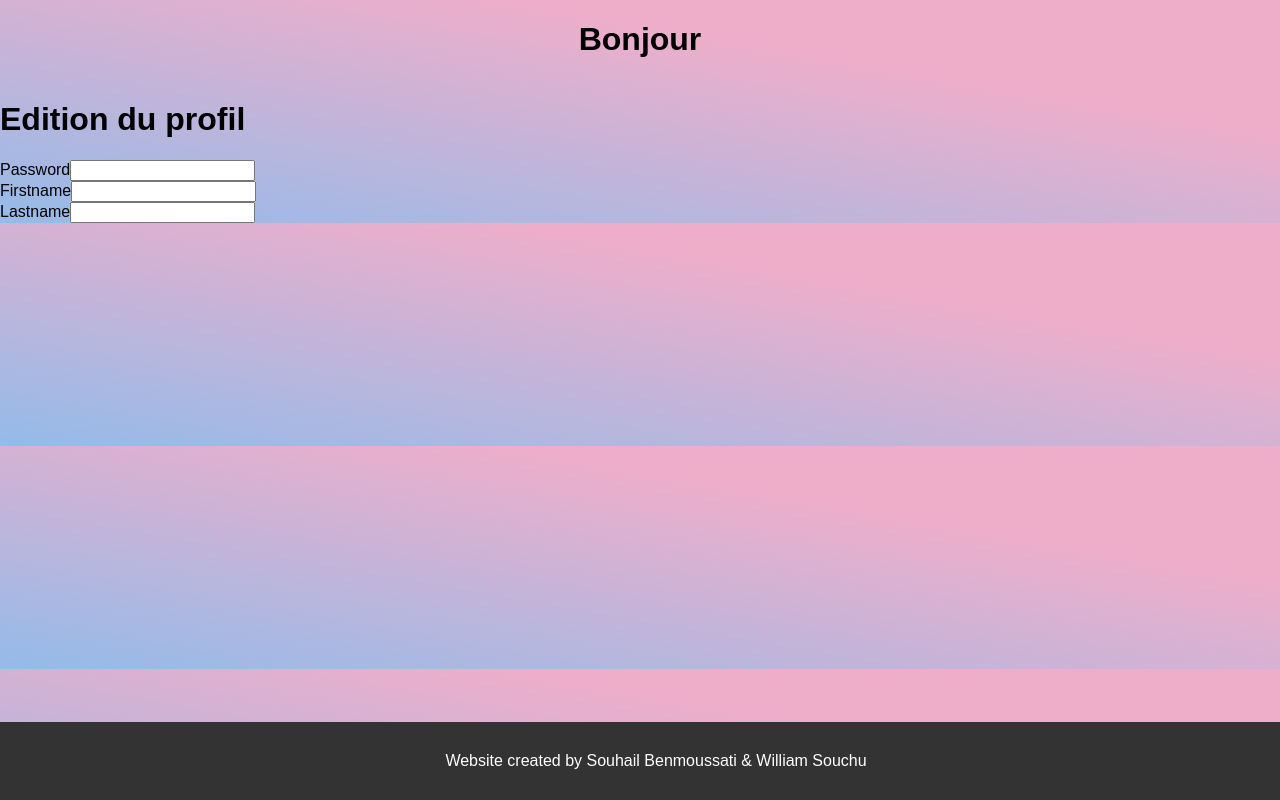
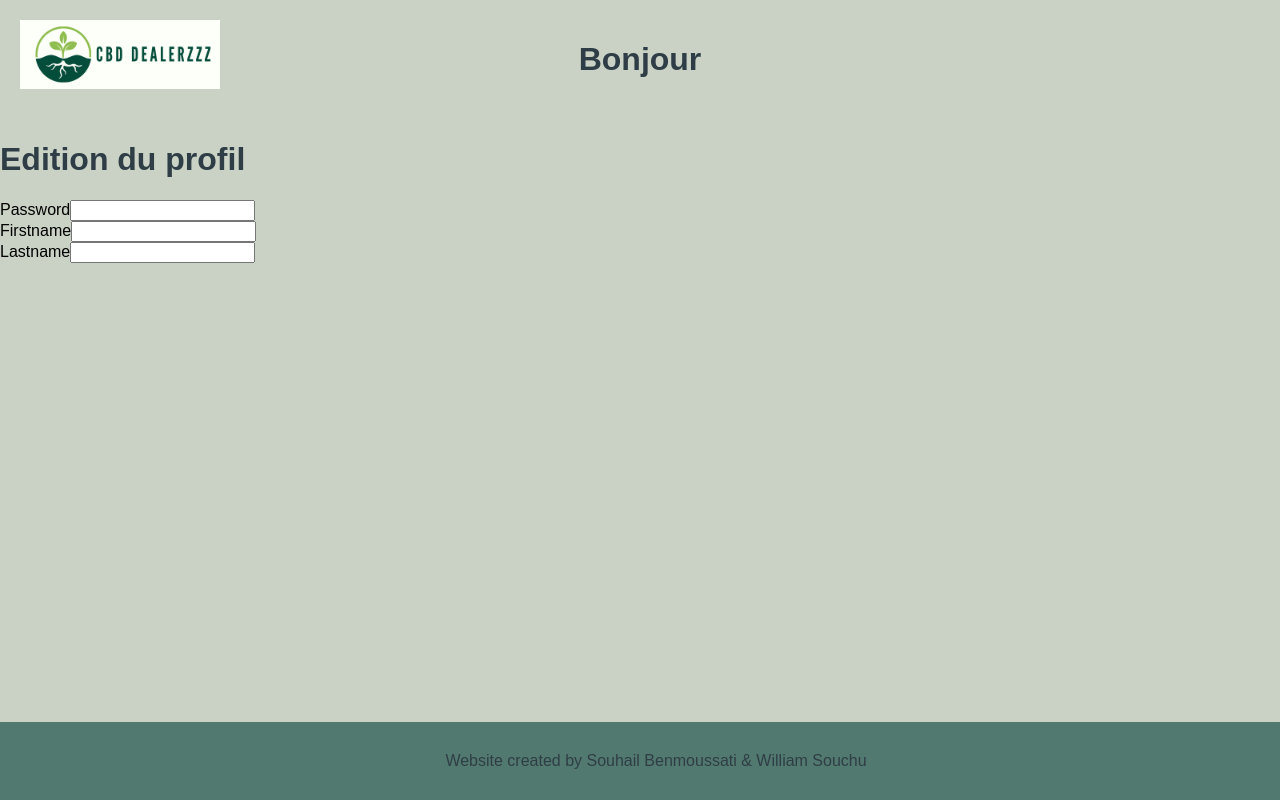
Before and after one commit to lone0s/SWS, a Symfony app: template templates/profile/editprofile.html.twig in a window 1280 px wide. Run offline with Twig, Linux system fonts and the light colour scheme; the template is opened without the code that fills it, so the values that code supplies are empty; form fields are guessed from the names that the template uses; some libraries are stand-ins or nearby versions.

Commit message:
modification css + ajout logo

```diff
--- a/public/css/main.css
+++ b/public/css/main.css
@@ -3,23 +3,37 @@ body {
 }
 
 body {
-    background: linear-gradient(190deg, rgba(238,174,202,1) 30%, rgba(148,187,233,1) 100%);
+    background: #CAD2C5;
     margin: 0;
     padding: 0;
 }
+h1{
+    color: #2F3E46;
+}
+
 .title{
     text-align: center;
+    padding: 20px;
 }
 
 .footer{
     margin: 0;
     padding: 14px 16px;
     text-align: center;
-    background-color: #333333;
+    background-color: #52796F;
     position: fixed;
     bottom: 0;
     width: 100%;
-    color: white;
+    color: #2F3E46;
+}
+
+
+img {
+    max-width: 200px;
+    height: auto;
+    position: absolute;
+    left: 20px;
+    top: 20px;
 }
 
 ul {
@@ -27,7 +41,8 @@ ul {
     margin: 0;
     padding: 0;
     overflow: hidden;
-    background-color: #333333;
+    background-color: #52796F;
+    color: #CAD2C5;
 }
 
 li {
@@ -47,5 +62,5 @@ li a {
 }
 
 li a:hover {
-    background-color: #3adb76;
+    background-color: #84A98C;
 }
--- a/templates/site/entete.html.twig
+++ b/templates/site/entete.html.twig
@@ -1,5 +1,6 @@
 {% block bienvenue %}
     <div class="title">
+        <img src="{{ asset('img/logo.png') }}" alt="logo"/>
         {% if is_granted('IS_AUTHENTICATED_ANONYMOUSLY') %}
             <h1>Bonjour</h1>
         {% else %}
```
Also changed, not shown: public/img/logo.png (added).
